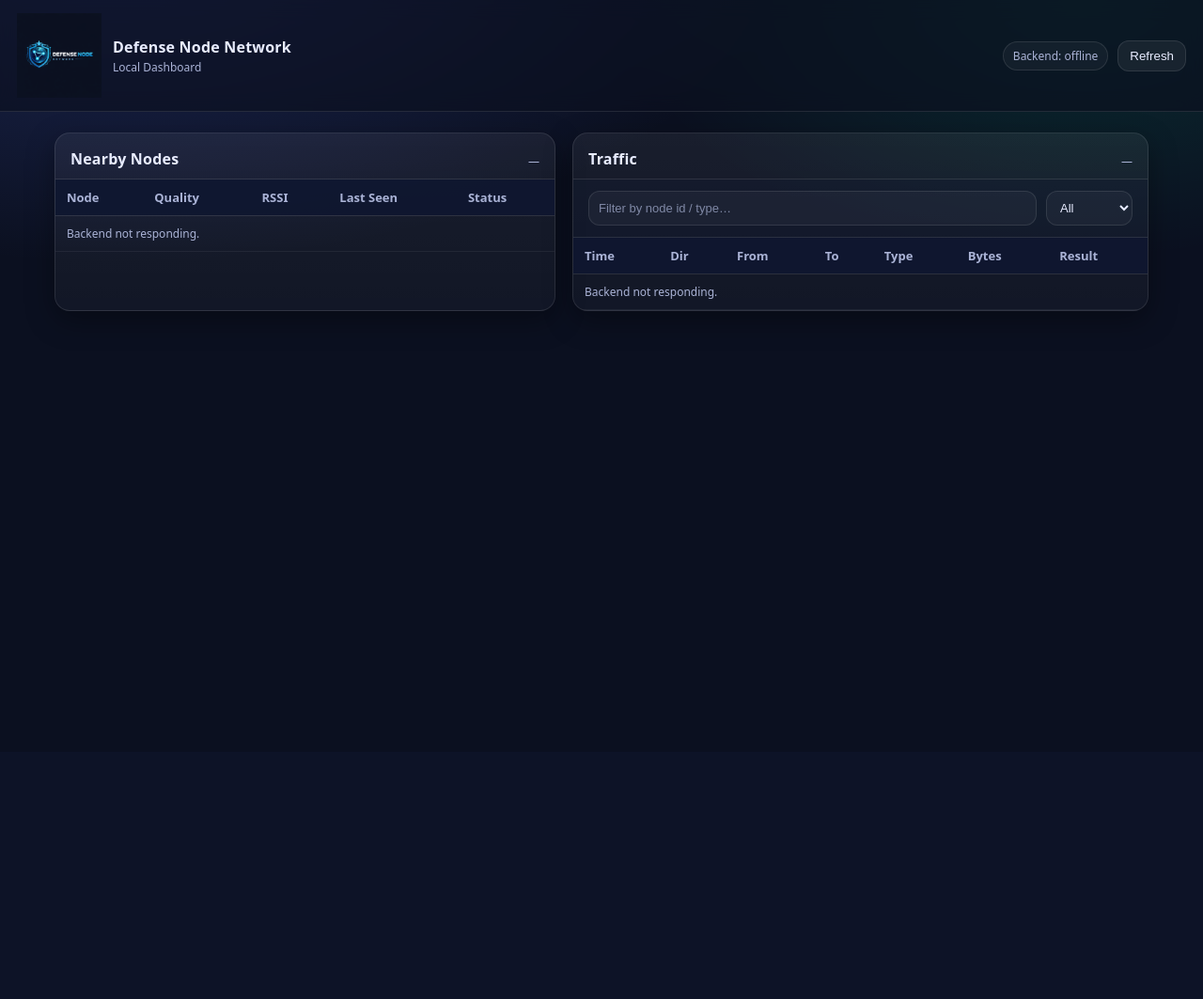
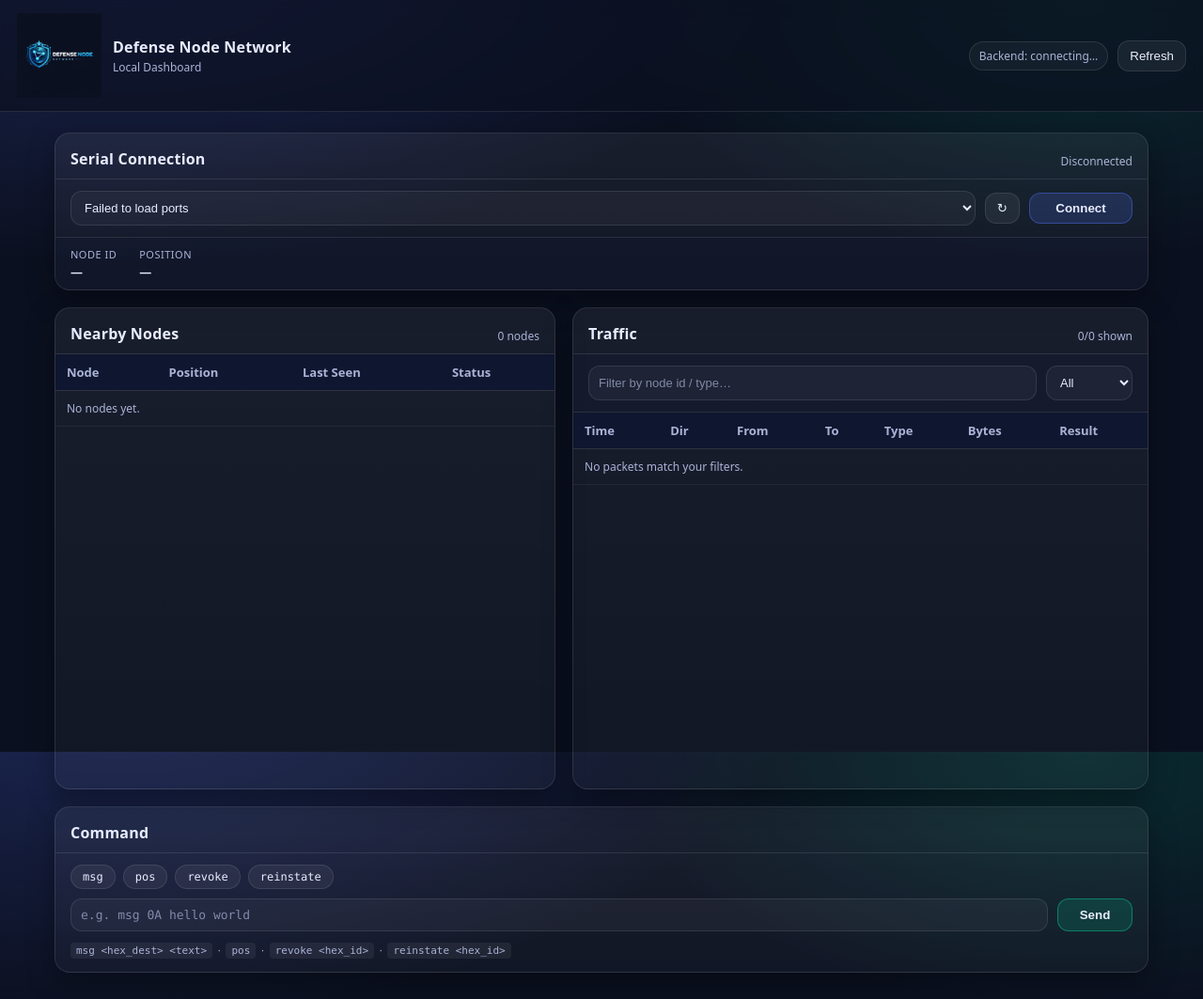
Before and after one commit to mirocsd/chatgpt_orion, a Flask app: template software/ui/templates/index.html in a window 1280 px wide. Shown: the whole page at 94% size. Before the commit the page ends 343 px from the top, so only its background shows below. Run offline with Flask 3, Linux system fonts and the light colour scheme; the template is opened without the code that fills it, so the values that code supplies are empty.

Commit message:
Update UI and serial communication

```diff
--- a/software/ui/app.py
+++ b/software/ui/app.py
@@ -109,6 +109,17 @@ def disconnect_serial():
     else:
         return jsonify({"message": "Failed to disconnect from serial port"}), 500
 
+@app.route("/api/serial/send", methods=["POST"])
+@login_required
+def send_serial():
+    command = request.json.get("command", "").strip()
+    if not command:
+        return jsonify({"message": "No command provided"}), 400
+    if serial_comm.send(command):
+        return jsonify({"message": "Command sent"})
+    else:
+        return jsonify({"message": "Failed to send — not connected"}), 500
+
 @app.route("/api/serial/stream")
 @login_required
 def stream_serial():
--- a/software/ui/static/script.js
+++ b/software/ui/static/script.js
@@ -8,8 +8,24 @@ const filterInput = document.getElementById("filter");
 const dirSelect = document.getElementById("dir");
 const refreshBtn = document.getElementById("refresh-btn");
 
-let nodesCache = [];
+const portSelect = document.getElementById("port-select");
+const portRefreshBtn = document.getElementById("port-refresh-btn");
+const serialConnectBtn = document.getElementById("serial-connect-btn");
+const serialStatus = document.getElementById("serial-status");
+
+const STALE_MS = 30_000;
+const OFFLINE_MS = 120_000;
+
+let nodesMap = {};
 let packetsCache = [];
+let serialConnected = false;
+let localNode = { id: null, lat: null, lon: null };
+
+function fmtHex(id) {
+  if (!id) return "—";
+  const s = String(id).replace(/^0x/i, "").toUpperCase();
+  return "0x" + s;
+}
 
 function escapeHtml(s){
   return String(s)
@@ -55,20 +71,58 @@ function fmtTime(ts){
   return d.toLocaleTimeString([], {hour:"2-digit", minute:"2-digit", second:"2-digit"});
 }
 
+function getNodeStatus(node) {
+  const age = Date.now() - node.last_seen;
+  if (node.revoked) return "offline";
+  if (age > OFFLINE_MS) return "offline";
+  if (age > STALE_MS) return "stale";
+  return "online";
+}
+
+function fmtAge(ms) {
+  const sec = Math.round((Date.now() - ms) / 1000);
+  if (sec < 60) return `${sec}s ago`;
+  return `${Math.floor(sec / 60)}m ${sec % 60}s ago`;
+}
+
+function updateNode(data) {
+  const id = data.id;
+  if (!id) return;
+
+  const existing = nodesMap[id] || { id, last_seen: 0, revoked: false };
+
+  if (data.type === "revoke") {
+    existing.revoked = true;
+  } else if (data.type === "reinstate") {
+    existing.revoked = false;
+  }
+
+  existing.last_seen = Date.now();
+
+  if (data.type === "position") {
+    existing.lat = data.lat;
+    existing.lon = data.lon;
+  }
+
+  nodesMap[id] = existing;
+  renderNodes();
+}
+
 function renderNodes(){
-  if (!nodesCache.length){
-    nodesTbody.innerHTML = `<tr><td colspan="5" class="muted">No nodes yet.</td></tr>`;
+  const nodes = Object.values(nodesMap);
+  if (!nodes.length){
+    nodesTbody.innerHTML = `<tr><td colspan="4" class="muted">No nodes yet.</td></tr>`;
     nodesMeta.textContent = "0 nodes";
     return;
   }
-  nodesMeta.textContent = `${nodesCache.length} nodes`;
-  nodesTbody.innerHTML = nodesCache.map(n => `
+  nodes.sort((a, b) => b.last_seen - a.last_seen);
+  nodesMeta.textContent = `${nodes.length} nodes`;
+  nodesTbody.innerHTML = nodes.map(n => `
     <tr>
-      <td><strong>${escapeHtml(n.node_id ?? n.id ?? "—")}</strong></td>
-      <td>${qualityBar(n.quality)}</td>
-      <td class="muted">${escapeHtml(n.rssi ?? "—")}</td>
-      <td class="muted">${escapeHtml(n.last_seen ?? (n.last_seen_ms ? `${Math.round(n.last_seen_ms/1000)}s ago` : "—"))}</td>
-      <td>${statusBadge(n.status)}</td>
+      <td><strong>${escapeHtml(fmtHex(n.id))}</strong></td>
+      <td class="muted">${escapeHtml(n.lat && n.lon ? `${n.lat}, ${n.lon}` : "—")}</td>
+      <td class="muted">${fmtAge(n.last_seen)}</td>
+      <td>${statusBadge(getNodeStatus(n))}</td>
     </tr>
   `).join("");
 }
@@ -113,25 +167,214 @@ async function fetchJson(url){
   return await res.json();
 }
 
-async function refresh(){
-  try{
-    connPill.textContent = "Backend: online";
-    nodesCache = await fetchJson("/api/nodes");
-    packetsCache = await fetchJson("/api/packets?limit=200");
-    renderNodes();
+function refresh(){
+  renderNodes();
+  renderPackets();
+}
+
+let serialSource = null;
+
+function startSerialStream() {
+  if (serialSource) serialSource.close();
+
+  serialSource = new EventSource("/api/serial/stream");
+
+  serialSource.onmessage = (event) => {
+    const data = JSON.parse(event.data);
+
+    if (data.type === "identity") {
+      localNode.id = data.id;
+      updateLocalInfo();
+      return;
+    }
+    if (data.type === "mypos") {
+      localNode.lat = data.lat;
+      localNode.lon = data.lon;
+      updateLocalInfo();
+      return;
+    }
+
+    updateNode(data);
+    packetsCache.unshift({
+      ts: data.timestamp,
+      dir: "IN",
+      from: fmtHex(data.id),
+      to: localNode.id ? fmtHex(localNode.id) : "LOCAL",
+      type: data.type ?? "—",
+      bytes: "—",
+      result: "OK",
+    });
+    if (packetsCache.length > 500) packetsCache.length = 500;
     renderPackets();
-  }catch(e){
-    connPill.textContent = "Backend: offline";
-    nodesTbody.innerHTML = `<tr><td colspan="5" class="muted">Backend not responding.</td></tr>`;
-    packetsTbody.innerHTML = `<tr><td colspan="7" class="muted">Backend not responding.</td></tr>`;
-    nodesMeta.textContent = "—";
-    packetsMeta.textContent = "—";
+  };
+
+  serialSource.onerror = () => {
+    connPill.textContent = "Serial: disconnected";
+  };
+
+  serialSource.onopen = () => {
+    connPill.textContent = "Serial: streaming";
+  };
+}
+
+function updateLocalInfo() {
+  const idStr = localNode.id ? `Node ${fmtHex(localNode.id)}` : "";
+  const posStr = localNode.lat && localNode.lon ? `${localNode.lat}, ${localNode.lon}` : "";
+  const localNodeId = document.getElementById("local-node-id");
+  const localNodePos = document.getElementById("local-node-pos");
+  if (localNodeId) localNodeId.textContent = idStr || "Querying…";
+  if (localNodePos) localNodePos.textContent = posStr || "Unknown";
+  if (localNode.id) {
+    serialStatus.textContent = `Connected — Node ${fmtHex(localNode.id)}`;
   }
 }
+
+function stopSerialStream() {
+  if (serialSource) {
+    serialSource.close();
+    serialSource = null;
+    connPill.textContent = "Serial: closed";
+  }
+}
+
+async function loadPorts() {
+  portSelect.disabled = true;
+  try {
+    const ports = await fetchJson("/api/ports");
+    portSelect.innerHTML = '<option value="">Select a port…</option>';
+    ports.forEach(p => {
+      const opt = document.createElement("option");
+      opt.value = p.device;
+      opt.textContent = `${p.device} — ${p.description}`;
+      portSelect.appendChild(opt);
+    });
+  } catch {
+    portSelect.innerHTML = '<option value="">Failed to load ports</option>';
+  }
+  portSelect.disabled = false;
+}
+
+async function connectSerial() {
+  const port = portSelect.value;
+  if (!port) return;
+
+  serialConnectBtn.disabled = true;
+  try {
+    const res = await fetch("/api/serial/connect", {
+      method: "POST",
+      headers: { "Content-Type": "application/json" },
+      body: JSON.stringify({ port }),
+    });
+    if (!res.ok) throw new Error("connect failed");
+    serialConnected = true;
+    serialConnectBtn.textContent = "Disconnect";
+    serialConnectBtn.classList.add("connected");
+    serialStatus.textContent = `Connected to ${port}`;
+    portSelect.disabled = true;
+    portRefreshBtn.disabled = true;
+    startSerialStream();
+    fetch("/api/serial/send", {
+      method: "POST",
+      headers: { "Content-Type": "application/json" },
+      body: JSON.stringify({ command: "id" }),
+    });
+  } catch {
+    serialStatus.textContent = "Connection failed";
+  }
+  serialConnectBtn.disabled = false;
+}
+
+async function disconnectSerial() {
+  serialConnectBtn.disabled = true;
+  stopSerialStream();
+  try {
+    await fetch("/api/serial/disconnect", { method: "POST" });
+  } catch { }
+  serialConnected = false;
+  localNode = { id: null, lat: null, lon: null };
+  serialConnectBtn.textContent = "Connect";
+  serialConnectBtn.classList.remove("connected");
+  serialStatus.textContent = "Disconnected";
+  const localNodeId = document.getElementById("local-node-id");
+  const localNodePos = document.getElementById("local-node-pos");
+  if (localNodeId) localNodeId.textContent = "—";
+  if (localNodePos) localNodePos.textContent = "—";
+  portSelect.disabled = false;
+  portRefreshBtn.disabled = false;
+  serialConnectBtn.disabled = false;
+}
+
+const cmdInput = document.getElementById("cmd-input");
+const cmdSendBtn = document.getElementById("cmd-send-btn");
+const cmdStatus = document.getElementById("cmd-status");
+
+async function sendCommand() {
+  const command = cmdInput.value.trim();
+  if (!command) return;
+  if (!serialConnected) {
+    cmdStatus.textContent = "Not connected";
+    return;
+  }
+
+  cmdSendBtn.disabled = true;
+  try {
+    const res = await fetch("/api/serial/send", {
+      method: "POST",
+      headers: { "Content-Type": "application/json" },
+      body: JSON.stringify({ command }),
+    });
+    if (!res.ok) throw new Error("send failed");
+    const parts = command.split(" ");
+    const cmd = parts[0];
+    let to = "BROADCAST";
+    if (cmd === "msg" && parts[1]) to = fmtHex(parts[1]);
+    else if (cmd === "revoke" && parts[1]) to = fmtHex(parts[1]);
+    else if (cmd === "reinstate" && parts[1]) to = fmtHex(parts[1]);
+    packetsCache.unshift({
+      ts: Date.now() / 1000,
+      dir: "OUT",
+      from: localNode.id ? fmtHex(localNode.id) : "LOCAL",
+      to,
+      type: cmd,
+      bytes: "—",
+      result: "OK",
+    });
+    if (packetsCache.length > 500) packetsCache.length = 500;
+    renderPackets();
+    cmdStatus.textContent = `Sent: ${command}`;
+    cmdInput.value = "";
+  } catch {
+    cmdStatus.textContent = "Failed to send";
+  }
+  cmdSendBtn.disabled = false;
+}
+
+cmdSendBtn.addEventListener("click", sendCommand);
+cmdInput.addEventListener("keydown", (e) => {
+  if (e.key === "Enter") sendCommand();
+});
+
+document.querySelectorAll(".cmd-shortcut").forEach(btn => {
+  btn.addEventListener("click", () => {
+    const prefix = btn.dataset.prefix;
+    cmdInput.value = prefix;
+    cmdInput.focus();
+    if (prefix === "pos") sendCommand();
+  });
+});
+
+serialConnectBtn.addEventListener("click", () => {
+  if (serialConnected) disconnectSerial();
+  else connectSerial();
+});
+
+portRefreshBtn.addEventListener("click", loadPorts);
 
 filterInput.addEventListener("input", renderPackets);
 dirSelect.addEventListener("change", renderPackets);
 refreshBtn.addEventListener("click", refresh);
 
-refresh();
-setInterval(refresh, 2000);
+loadPorts();
+renderNodes();
+renderPackets();
+setInterval(refresh, 5000);
--- a/software/ui/static/style.css
+++ b/software/ui/static/style.css
@@ -91,7 +91,7 @@ body{
 
 .muted{color:var(--muted); font-size:12px}
 
-.table-wrap{overflow:auto; max-height: 520px}
+.table-wrap{overflow:auto; height: 400px}
 .table{
   width:100%;
   border-collapse:collapse;
@@ -218,3 +218,112 @@ body{
 .feature-card h3{
   margin-top:0;
 }
+
+.serial-bar{
+  margin-bottom: 18px;
+}
+
+.serial-controls{
+  display:flex;
+  align-items:center;
+  gap:10px;
+  padding: 12px 16px;
+}
+
+.serial-controls .select{
+  flex:1;
+  min-width: 180px;
+}
+
+.btn-connect{
+  background: rgba(86,115,255,.18);
+  border-color: rgba(86,115,255,.4);
+  font-weight:600;
+  min-width: 110px;
+  transition: background .15s, border-color .15s;
+}
+.btn-connect:hover{
+  background: rgba(86,115,255,.30);
+  border-color: rgba(86,115,255,.6);
+}
+.btn-connect.connected{
+  background: rgba(255,80,80,.15);
+  border-color: rgba(255,80,80,.4);
+}
+.btn-connect.connected:hover{
+  background: rgba(255,80,80,.25);
+  border-color: rgba(255,80,80,.6);
+}
+
+.local-node-info{
+  display:flex;
+  gap: 24px;
+  padding: 10px 16px;
+  border-top: 1px solid var(--border);
+  background: rgba(15,23,48,.25);
+}
+
+.local-node-field{
+  display:flex;
+  flex-direction:column;
+  gap: 2px;
+  font-size: 13px;
+}
+
+.local-node-field .muted{
+  font-size: 11px;
+  text-transform: uppercase;
+  letter-spacing: .5px;
+}
+
+.cmd-card{
+  margin-top: 18px;
+}
+
+.cmd-shortcuts{
+  display:flex;
+  gap:8px;
+  padding: 12px 16px 0;
+  flex-wrap: wrap;
+}
+
+.cmd-shortcut{
+  font-size: 12px;
+  padding: 5px 12px;
+  border-radius: 999px;
+  font-family: ui-monospace, SFMono-Regular, Menlo, Consolas, monospace;
+}
+
+.cmd-input-row{
+  display:flex;
+  gap:10px;
+  padding: 10px 16px;
+}
+
+.cmd-input-row .input{
+  font-family: ui-monospace, SFMono-Regular, Menlo, Consolas, monospace;
+}
+
+.btn-send{
+  background: rgba(0,255,170,.12);
+  border-color: rgba(0,255,170,.35);
+  font-weight:600;
+  min-width: 80px;
+  transition: background .15s, border-color .15s;
+}
+.btn-send:hover{
+  background: rgba(0,255,170,.22);
+  border-color: rgba(0,255,170,.5);
+}
+
+.cmd-help{
+  padding: 0 16px 12px;
+  font-size: 11px;
+  line-height: 1.8;
+}
+.cmd-help code{
+  background: rgba(255,255,255,.06);
+  padding: 2px 6px;
+  border-radius: 4px;
+  font-size: 11px;
+}
--- a/software/ui/templates/index.html
+++ b/software/ui/templates/index.html
@@ -23,6 +23,30 @@
   </header>
 
   <main class="container">
+    <div class="serial-bar card">
+      <div class="card-head">
+        <h2>Serial Connection</h2>
+        <span class="muted" id="serial-status">Disconnected</span>
+      </div>
+      <div class="serial-controls">
+        <select class="select" id="port-select">
+          <option value="">Select a port…</option>
+        </select>
+        <button class="btn" id="port-refresh-btn" title="Refresh port list">&#x21bb;</button>
+        <button class="btn btn-connect" id="serial-connect-btn">Connect</button>
+      </div>
+      <div class="local-node-info">
+        <span class="local-node-field">
+          <span class="muted">Node ID</span>
+          <strong id="local-node-id">—</strong>
+        </span>
+        <span class="local-node-field">
+          <span class="muted">Position</span>
+          <strong id="local-node-pos">—</strong>
+        </span>
+      </div>
+    </div>
+
     <section class="grid">
       <div class="card">
         <div class="card-head">
@@ -35,14 +59,13 @@
             <thead>
               <tr>
                 <th>Node</th>
-                <th>Quality</th>
-                <th>RSSI</th>
+                <th>Position</th>
                 <th>Last Seen</th>
                 <th>Status</th>
               </tr>
             </thead>
             <tbody id="nodes-tbody">
-              <tr><td colspan="5" class="muted">Loading…</td></tr>
+              <tr><td colspan="4" class="muted">No nodes yet.</td></tr>
             </tbody>
           </table>
         </div>
@@ -84,6 +107,29 @@
         </div>
       </div>
     </section>
+
+    <div class="card cmd-card">
+      <div class="card-head">
+        <h2>Command</h2>
+        <span class="muted" id="cmd-status"></span>
+      </div>
+      <div class="cmd-shortcuts">
+        <button class="btn cmd-shortcut" data-prefix="msg ">msg</button>
+        <button class="btn cmd-shortcut" data-prefix="pos">pos</button>
+        <button class="btn cmd-shortcut" data-prefix="revoke ">revoke</button>
+        <button class="btn cmd-shortcut" data-prefix="reinstate ">reinstate</button>
+      </div>
+      <div class="cmd-input-row">
+        <input class="input" id="cmd-input" placeholder="e.g. msg 0A hello world" autocomplete="off" />
+        <button class="btn btn-send" id="cmd-send-btn">Send</button>
+      </div>
+      <div class="cmd-help muted">
+        <code>msg &lt;hex_dest&gt; &lt;text&gt;</code> &nbsp;·&nbsp;
+        <code>pos</code> &nbsp;·&nbsp;
+        <code>revoke &lt;hex_id&gt;</code> &nbsp;·&nbsp;
+        <code>reinstate &lt;hex_id&gt;</code>
+      </div>
+    </div>
   </main>
 
   <script src="/static/script.js"></script>
```
Also changed, not shown: software/ui/serial_comm.py (+25 -0 lines).
